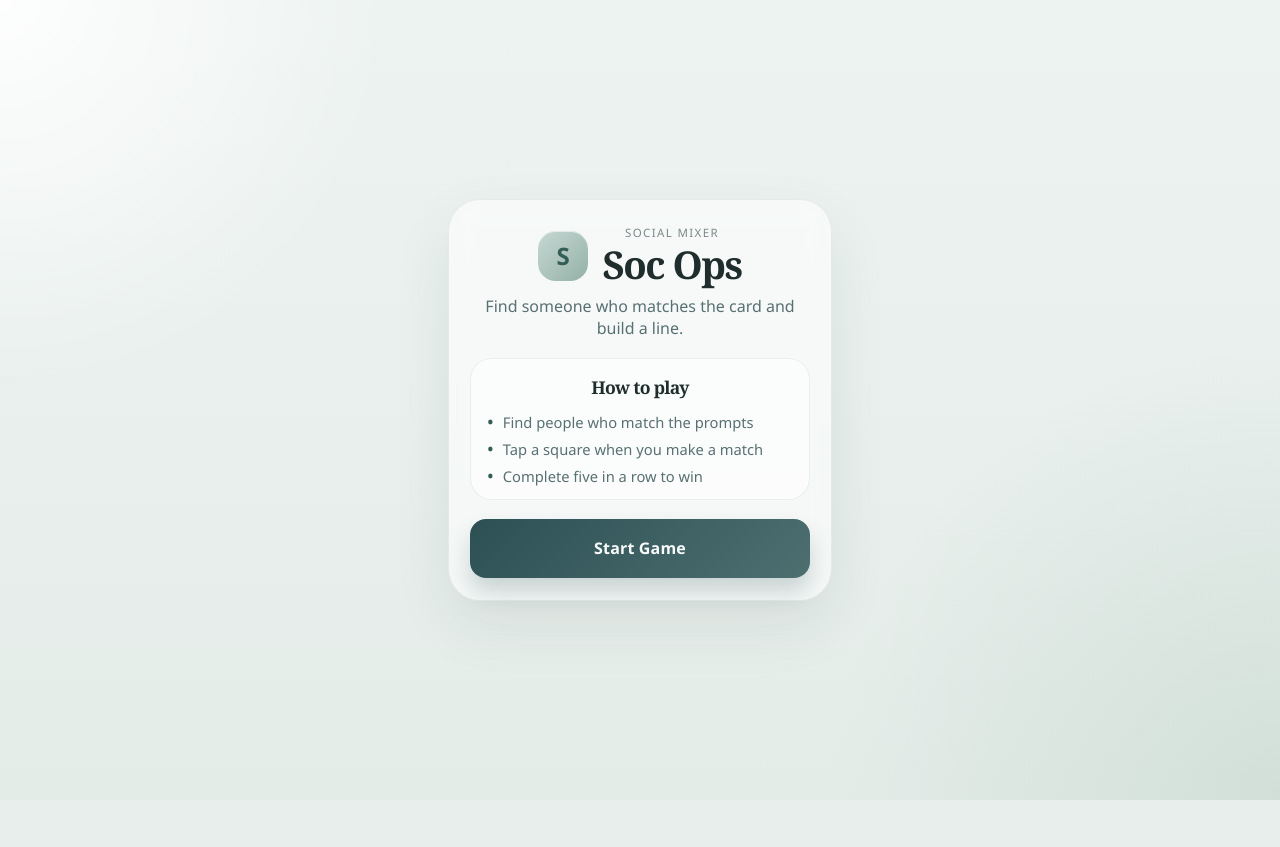
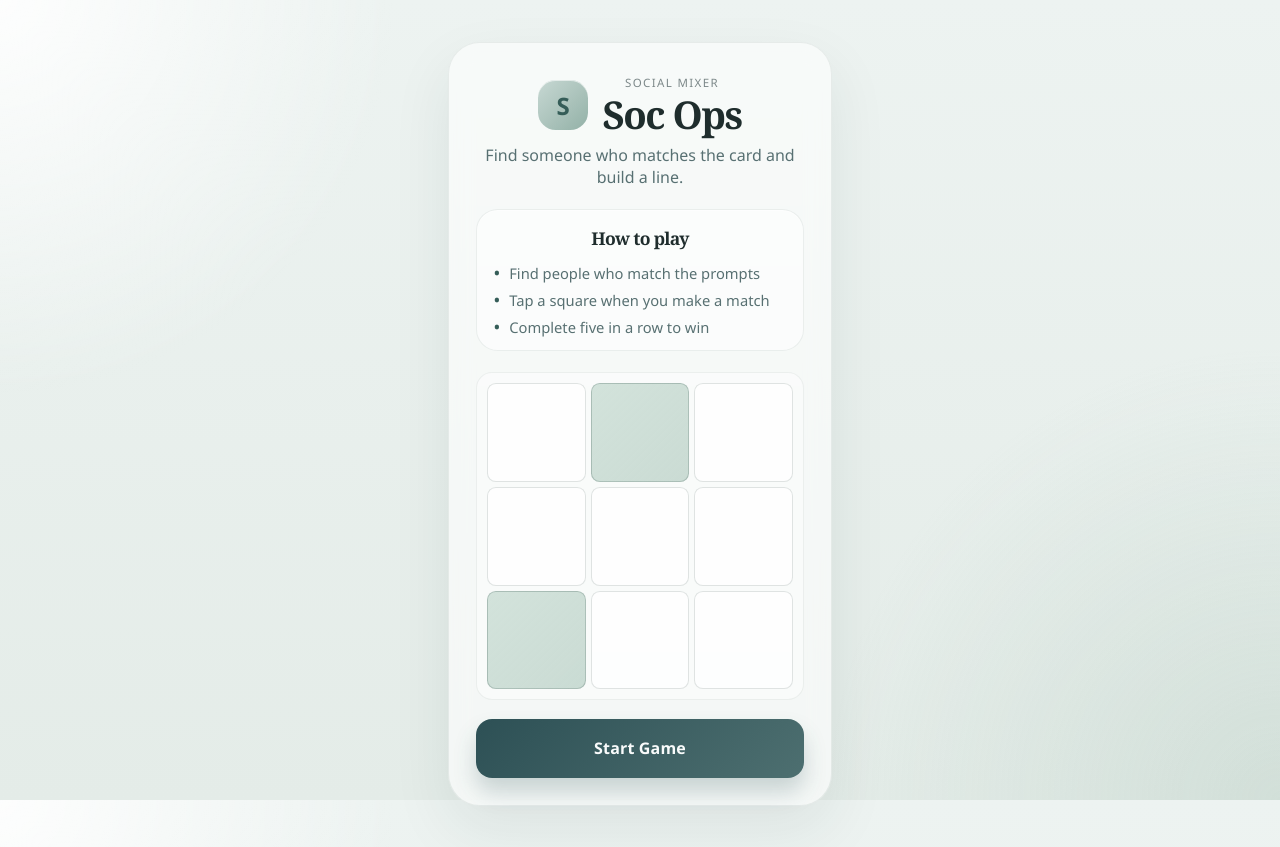
Before and after one commit to treinamentos-serpro/copilot-dev-days-flavio.pereira, a Spring Boot app: page / in a window 1280 px wide. Before the commit the page ends 800 px from the top, so only its background shows below. Run offline with Spring Boot 4, Linux system fonts and the light colour scheme.

Commit message:
refine lobby panel variation 3 styling
Co-authored-by: doflavio <22053378+doflavio@users.noreply.github.com>

```diff
--- a/socops/src/main/resources/static/css/app.css
+++ b/socops/src/main/resources/static/css/app.css
@@ -16,6 +16,7 @@
     --winner: linear-gradient(135deg, #f4e5bb 0%, #e1d09a 100%);
     --shadow-soft: 0 24px 60px rgba(31, 50, 53, 0.08);
     --shadow-card: 0 18px 36px rgba(24, 37, 39, 0.08);
+    --focus-ring: rgba(53, 93, 88, 0.38);
 }
 
 html,
@@ -182,6 +183,11 @@ button:disabled { cursor: default; }
     backdrop-filter: blur(12px);
 }
 
+.lobby-panel--v3 {
+    width: min(100%, 30rem);
+    padding: 1.8rem 1.45rem 1.5rem;
+}
+
 .brand-block {
     display: flex;
     align-items: center;
@@ -213,10 +219,11 @@ button:disabled { cursor: default; }
 }
 
 .tagline {
-    margin: 0.3rem 0 1.2rem;
+    margin: 0.4rem auto 1.3rem;
     text-align: center;
     color: var(--muted);
     font-size: 1rem;
+    max-width: 24rem;
 }
 
 .rules-card {
@@ -227,6 +234,44 @@ button:disabled { cursor: default; }
     box-shadow: inset 0 1px 0 rgba(255,255,255,0.5);
     margin-bottom: 1.2rem;
 }
+
+.lobby-preview {
+    margin: 0 0 1.2rem;
+    padding: 0.6rem;
+    border-radius: 1rem;
+    background: rgba(255, 255, 255, 0.4);
+    border: 1px solid rgba(61, 91, 85, 0.08);
+}
+
+.lobby-preview-grid {
+    display: grid;
+    grid-template-columns: repeat(3, minmax(0, 1fr));
+    gap: 0.32rem;
+}
+
+.lobby-preview-cell {
+    display: block;
+    aspect-ratio: 1 / 1;
+    border-radius: 0.55rem;
+    border: 1px solid rgba(61, 91, 85, 0.16);
+    background: rgba(255, 255, 255, 0.72);
+}
+
+.lobby-preview-cell--marked {
+    background: linear-gradient(135deg, rgba(208, 225, 217, 0.95) 0%, rgba(193, 213, 204, 0.85) 100%);
+    border-color: rgba(61, 91, 85, 0.25);
+}
+
+.reveal-seq > * {
+    opacity: 0;
+    transform: translateY(7px);
+    animation: lobby-reveal 420ms ease-out forwards;
+}
+
+.reveal-seq > *:nth-child(1) { animation-delay: 30ms; }
+.reveal-seq > *:nth-child(2) { animation-delay: 90ms; }
+.reveal-seq > *:nth-child(3) { animation-delay: 150ms; }
+.reveal-seq > *:nth-child(4) { animation-delay: 210ms; }
 
 .rules-card h2 {
     font-size: 1.1rem;
@@ -274,6 +319,14 @@ button:disabled { cursor: default; }
 
 .primary-button:hover, .ghost-button:hover, .modal-button:hover { transform: translateY(-1px); }
 .primary-button:active, .ghost-button:active, .modal-button:active { transform: translateY(0); }
+
+.primary-button:focus-visible,
+.ghost-button:focus-visible,
+.modal-button:focus-visible,
+.board-tile:focus-visible {
+    outline: none;
+    box-shadow: 0 0 0 3px var(--focus-ring), 0 0 0 5px rgba(255, 255, 255, 0.86);
+}
 
 .topbar {
     display: flex;
@@ -447,8 +500,17 @@ button:disabled { cursor: default; }
 
 @media (max-width: 420px) {
     .lobby-panel { border-radius: 1.5rem; }
+    .lobby-panel--v3 { padding: 1.45rem 1.1rem 1.2rem; }
     .brand-block { flex-direction: column; text-align: center; }
+    .rules-card { padding: 0.9rem 0.85rem 0.75rem; }
+    .tagline { margin-bottom: 1.1rem; }
     .board-tile { min-height: 58px; }
+}
+
+@media (min-width: 768px) {
+    .lobby-shell { padding: 2.6rem 1.5rem; }
+    .lobby-panel--v3 { padding: 2rem 1.7rem 1.65rem; }
+    .rules-card { margin-bottom: 1.35rem; }
 }
 
 @media (prefers-reduced-motion: reduce) {
@@ -456,6 +518,22 @@ button:disabled { cursor: default; }
         animation: none !important;
         transition: none !important;
         scroll-behavior: auto !important;
+    }
+
+    .reveal-seq > * {
+        opacity: 1;
+        transform: none;
+    }
+}
+
+@keyframes lobby-reveal {
+    from {
+        opacity: 0;
+        transform: translateY(7px);
+    }
+    to {
+        opacity: 1;
+        transform: translateY(0);
     }
 }
 
--- a/socops/src/main/resources/templates/game.html
+++ b/socops/src/main/resources/templates/game.html
@@ -14,7 +14,7 @@
 <body class="h-full">
 
 <div id="lobbyView" class="flex flex-col items-center justify-center min-h-full p-6 lobby-shell">
-    <div class="lobby-panel text-center max-w-sm">
+    <div class="lobby-panel lobby-panel--v3 text-center max-w-sm reveal-seq">
         <div class="brand-block">
             <div class="brand-mark">S</div>
             <div>
@@ -32,6 +32,20 @@
                 <li>Tap a square when you make a match</li>
                 <li>Complete five in a row to win</li>
             </ul>
+        </div>
+
+        <div class="lobby-preview" aria-hidden="true">
+            <div class="lobby-preview-grid">
+                <span class="lobby-preview-cell"></span>
+                <span class="lobby-preview-cell lobby-preview-cell--marked"></span>
+                <span class="lobby-preview-cell"></span>
+                <span class="lobby-preview-cell"></span>
+                <span class="lobby-preview-cell"></span>
+                <span class="lobby-preview-cell"></span>
+                <span class="lobby-preview-cell lobby-preview-cell--marked"></span>
+                <span class="lobby-preview-cell"></span>
+                <span class="lobby-preview-cell"></span>
+            </div>
         </div>
 
         <button onclick="launchGame()" class="primary-button text-white font-semibold text-lg accent-active transition-colors">
```
